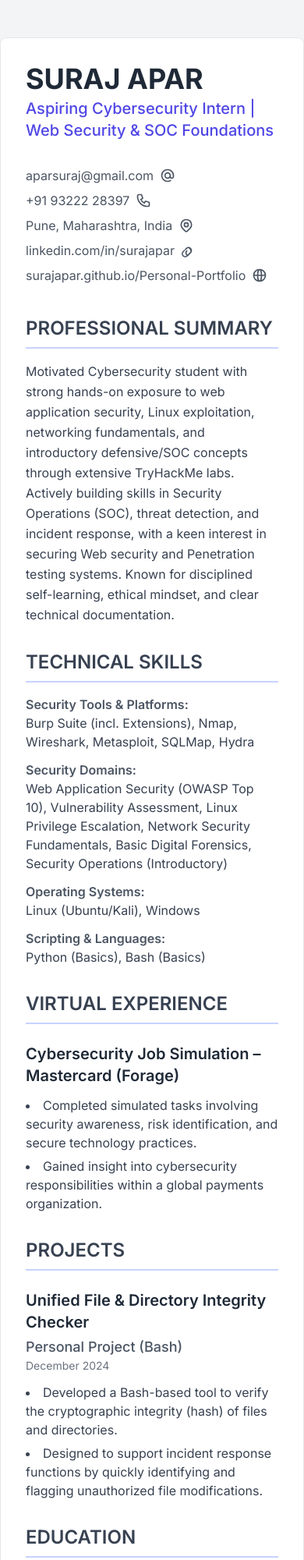
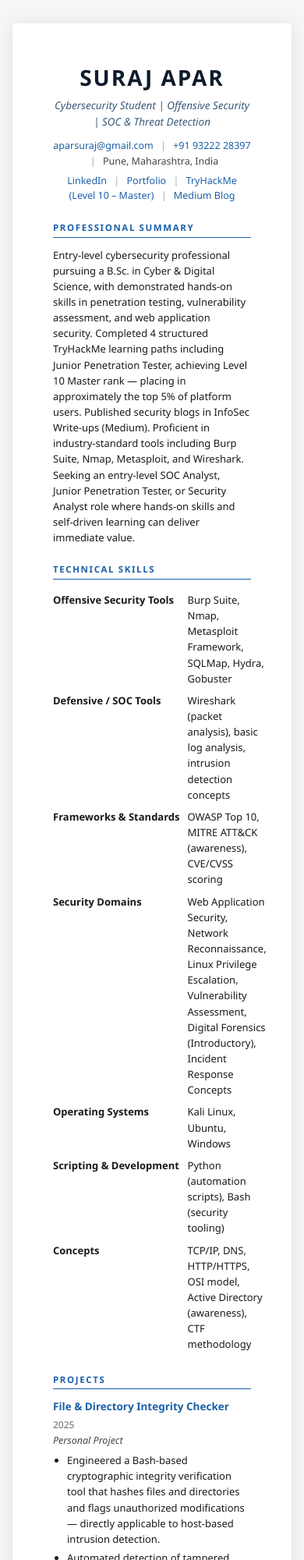
Before and after one commit to surajapar/surajapar.github.io, a plain HTML site: page resume.html in a window 390 px wide. Shown: the top 2000 px of the page at 78% size. Drawn offline with nearby package versions, Linux system fonts and the light colour scheme.

Commit message:
resume update

```diff
--- a/resume.html
+++ b/resume.html
@@ -1,205 +1,299 @@
 <!DOCTYPE html>
 <html lang="en">
 <head>
-    <meta charset="UTF-8">
-    <meta name="viewport" content="width=device-width, initial-scale=1.0">
+  <meta charset="UTF-8" />
+  <meta name="viewport" content="width=device-width, initial-scale=1.0" />
   <title>Suraj Apar - Cybersecurity Resume</title>
-    <!-- Importing Tailwind CSS -->
-    <script src="https://cdn.tailwindcss.com"></script>
-    <!-- Importing Inter font -->
-    <link rel="preconnect" href="https://fonts.googleapis.com">
-    <link rel="preconnect" href="https://fonts.gstatic.com" crossorigin>
-    <link href="https://fonts.googleapis.com/css2?family=Inter:wght@400;500;600;700&display=swap" rel="stylesheet">
   <style>
-        /* Applying Inter as the default font */
+    *, *::before, *::after { box-sizing: border-box; margin: 0; padding: 0; }
+
     body {
-            font-family: 'Inter', sans-serif;
+      font-family: 'Segoe UI', Arial, sans-serif;
+      font-size: 14px;
+      line-height: 1.55;
+      color: #1a1a1a;
+      background: #f4f6f8;
+      padding: 30px 16px;
     }
-        /* Simple print styles to optimize for printing */
-        @media print {
-            body {
-                font-size: 10pt;
+
+    .page {
+      max-width: 820px;
+      margin: 0 auto;
+      background: #fff;
+      padding: 48px 52px;
+      box-shadow: 0 2px 18px rgba(0,0,0,0.10);
     }
-            .no-print {
-                display: none;
+
+    /* ── Header ── */
+    .header { text-align: center; margin-bottom: 22px; }
+    .header h1 {
+      font-size: 28px;
+      font-weight: 700;
+      letter-spacing: 2px;
+      text-transform: uppercase;
+      color: #0d1b2a;
+      margin-bottom: 4px;
     }
-            .resume-container {
-                box-shadow: none;
-                margin: 0;
-                max-width: 100%;
-                border: none;
+    .header .subtitle {
+      font-size: 13.5px;
+      color: #3a5a7c;
+      font-style: italic;
+      margin-bottom: 10px;
     }
-            a {
-                text-decoration: none;
-                color: inherit;
+    .contact-line {
+      font-size: 12.5px;
+      color: #444;
+      margin-bottom: 6px;
     }
+    .contact-line a { color: #1a5fa8; text-decoration: none; }
+    .contact-line a:hover { text-decoration: underline; }
+    .contact-line span { margin: 0 6px; color: #aaa; }
+
+    /* ── Section ── */
+    .section { margin-top: 22px; }
+    .section-title {
+      font-size: 11.5px;
+      font-weight: 700;
+      letter-spacing: 1.6px;
+      text-transform: uppercase;
+      color: #1a5fa8;
+      border-bottom: 1.5px solid #1a5fa8;
+      padding-bottom: 3px;
+      margin-bottom: 12px;
+    }
+
+    /* ── Entry block ── */
+    .entry { margin-bottom: 14px; }
+    .entry-header {
+      display: flex;
+      justify-content: space-between;
+      align-items: baseline;
+      flex-wrap: wrap;
+      gap: 4px;
+    }
+    .entry-title { font-weight: 700; font-size: 13.5px; color: #0d1b2a; }
+    .entry-title a { color: #1a5fa8; text-decoration: none; }
+    .entry-title a:hover { text-decoration: underline; }
+    .entry-org { font-size: 12.5px; color: #444; font-style: italic; }
+    .entry-date { font-size: 12px; color: #666; white-space: nowrap; }
+
+    ul.bullets {
+      margin: 6px 0 0 18px;
+      list-style: disc;
+    }
+    ul.bullets li { margin-bottom: 4px; font-size: 13px; }
+
+    /* ── Skills grid ── */
+    .skills-table { width: 100%; border-collapse: collapse; }
+    .skills-table td {
+      vertical-align: top;
+      padding: 4px 6px 4px 0;
+      font-size: 13px;
+    }
+    .skills-table td:first-child {
+      font-weight: 700;
+      color: #1a1a1a;
+      white-space: nowrap;
+      padding-right: 10px;
+      width: 220px;
+    }
+
+    /* ── Certs ── */
+    ul.certs { margin: 0 0 0 18px; list-style: disc; }
+    ul.certs li { margin-bottom: 5px; font-size: 13px; }
+
+    /* ── Languages ── */
+    .langs { font-size: 13px; color: #333; }
+    .langs span { margin: 0 8px; color: #bbb; }
+
+    /* ── Footer disclaimer ── */
+    .disclaimer {
+      margin-top: 28px;
+      font-size: 11.5px;
+      color: #888;
+      text-align: center;
+      font-style: italic;
     }
   </style>
 </head>
-<body class="bg-gray-100">
+<body>
+<div class="page">
 
-    <!-- Main Resume Container -->
-    <main class="resume-container max-w-4xl mx-auto p-8 sm:p-12 my-12 bg-white shadow-xl rounded-lg border border-gray-200">
-
-        <!-- Header Section -->
-        <header class="flex flex-col sm:flex-row sm:justify-between sm:items-center">
-            <!-- Left Column: Name and Title -->
-            <div>
-                <h1 class="text-4xl sm:text-5xl font-bold text-gray-800">SURAJ APAR</h1>
-                <h2 class="text-xl sm:text-2xl font-medium text-indigo-600 mt-1">
-                    Aspiring Cybersecurity Intern | Web Security & SOC Foundations
-                </h2>
+  <!-- ════ HEADER ════ -->
+  <div class="header">
+    <h1>Suraj Apar</h1>
+    <div class="subtitle">Cybersecurity Student | Offensive Security | SOC &amp; Threat Detection</div>
+    <div class="contact-line">
+      <a href="mailto:aparsuraj@gmail.com">aparsuraj@gmail.com</a>
+      <span>|</span>
+      <a href="tel:+919322228397">+91 93222 28397</a>
+      <span>|</span>
+      Pune, Maharashtra, India
+    </div>
+    <div class="contact-line">
+      <a href="https://linkedin.com/in/surajapar" target="_blank">LinkedIn</a>
+      <span>|</span>
+      <a href="https://surajapar.github.io/Personal-Portfolio" target="_blank">Portfolio</a>
+      <span>|</span>
+      <a href="https://tryhackme.com/p/surajapar" target="_blank">TryHackMe (Level 10 – Master)</a>
+      <span>|</span>
+      <a href="https://surajapar.medium.com/" target="_blank">Medium Blog</a>
+    </div>
   </div>
 
-            <!-- Right Column: Contact Info (better layout for stacking) -->
-            <div class="mt-6 sm:mt-0 sm:text-right">
-                <a href="mailto:aparsuraj@gmail.com" class="flex items-center justify-start sm:justify-end text-gray-600 hover:text-indigo-600 transition-colors mt-2">
-                    <span>aparsuraj@gmail.com</span>
-                    <svg xmlns="http://www.w3.org/2000/svg" class="w-5 h-5 ml-2 shrink-0" fill="none" viewBox="0 0 24 24" stroke="currentColor" stroke-width="2">
-                        <path stroke-linecap="round" stroke-linejoin="round" d="M16 12a4 4 0 10-8 0 4 4 0 008 0zm0 0v1.5a2.5 2.5 0 005 0V12a9 9 0 10-9 9m4.5-1.206a8.959 8.959 0 01-4.5 1.206" />
-                    </svg>
-                </a>
-                <a href="tel:+919322228397" class="flex items-center justify-start sm:justify-end text-gray-600 hover:text-indigo-600 transition-colors mt-2">
-                    <span>+91 93222 28397</span>
-                    <svg xmlns="http://www.w3.org/2000/svg" class="w-5 h-5 ml-2 shrink-0" fill="none" viewBox="0 0 24 24" stroke="currentColor" stroke-width="2">
-                        <path stroke-linecap="round" stroke-linejoin="round" d="M3 5a2 2 0 012-2h3.28a1 1 0 01.948.684l1.498 4.493a1 1 0 01-.502 1.212l-2.257 1.13a11.042 11.042 0 005.516 5.516l1.13-2.257a1 1 0 011.212-.502l4.493 1.498a1 1 0 01.684.949V19a2 2 0 01-2 2h-1C9.716 21 3 14.284 3 6V5z" />
-                    </svg>
-                </a>
-                <p class="flex items-center justify-start sm:justify-end text-gray-600 mt-2">
-                    <span>Pune, Maharashtra, India</span>
-                    <svg xmlns="http://www.w3.org/2000/svg" class="w-5 h-5 ml-2 shrink-0" fill="none" viewBox="0 0 24 24" stroke="currentColor" stroke-width="2">
-                        <path stroke-linecap="round" stroke-linejoin="round" d="M17.657 16.657L13.414 20.9a1.998 1.998 0 01-2.827 0l-4.244-4.243a8 8 0 1111.314 0z" />
-                        <path stroke-linecap="round" stroke-linejoin="round" d="M15 11a3 3 0 11-6 0 3 3 0 016 0z" />
-                    </svg>
+  <!-- ════ PROFESSIONAL SUMMARY ════ -->
+  <div class="section">
+    <div class="section-title">Professional Summary</div>
+    <p style="font-size:13px;">
+      Entry-level cybersecurity professional pursuing a B.Sc. in Cyber &amp; Digital Science, with demonstrated hands-on skills in penetration testing, vulnerability assessment, and web application security. Completed 4 structured TryHackMe learning paths including Junior Penetration Tester, achieving Level 10 Master rank — placing in approximately the top 5% of platform users. Published security blogs in InfoSec Write-ups (Medium). Proficient in industry-standard tools including Burp Suite, Nmap, Metasploit, and Wireshark. Seeking an entry-level SOC Analyst, Junior Penetration Tester, or Security Analyst role where hands-on skills and self-driven learning can deliver immediate value.
     </p>
-                <a href="https://linkedin.com/in/surajapar" target="_blank" rel="noopener noreferrer" class="flex items-center justify-start sm:justify-end text-gray-600 hover:text-indigo-600 transition-colors mt-2">
-                    <span>linkedin.com/in/surajapar</span>
-                    <svg xmlns="http://www.w3.org/2000/svg" class="w-5 h-5 ml-2 shrink-0" fill="none" viewBox="0 0 24 24" stroke="currentColor" stroke-width="2">
-                         <path stroke-linecap="round" stroke-linejoin="round" d="M13.19 8.688a4.5 4.5 0 011.242 7.244l-4.5 4.5a4.5 4.5 0 01-6.364-6.364l1.757-1.757m1.5-1.5l1.757-1.757a4.5 4.5 0 016.364 6.364l-4.5 4.5a4.5 4.5 0 01-1.242-7.244" />
-                    </svg>
-                </a>
-                <a href="https://surajapar.github.io/Personal-Portfolio" target="_blank" rel="noopener noreferrer" class="flex items-center justify-start sm:justify-end text-gray-600 hover:text-indigo-600 transition-colors mt-2">
-                    <span>surajapar.github.io/Personal-Portfolio</span>
-                    <svg xmlns="http://www.w3.org/2000/svg" class="w-5 h-5 ml-2 shrink-0" fill="none" viewBox="0 0 24 24" stroke="currentColor" stroke-width="2">
-                        <path stroke-linecap="round" stroke-linejoin="round" d="M21 12a9 9 0 01-9 9m9-9a9 9 0 00-9-9m9 9H3m9 9a9 9 0 01-9-9m9 9c1.657 0 3-4.03 3-9s-1.343-9-3-9m0 18c-1.657 0-3-4.03-3-9s1.343-9 3-9m-9 9a9 9 0 019-9" />
-                    </svg>
-                </a>
   </div>
-        </header>
 
-        <!-- Professional Summary Section -->
-        <section class="mt-10">
-            <h3 class="text-2xl font-semibold text-gray-700 pb-2 border-b-2 border-indigo-200">
-                PROFESSIONAL SUMMARY
-            </h3>
-            <p class="text-gray-700 leading-relaxed mt-4">
-                Motivated Cybersecurity student with strong hands-on exposure to web application security, Linux exploitation, networking fundamentals, and introductory defensive/SOC concepts through extensive TryHackMe labs. Actively building skills in Security Operations (SOC), threat detection, and incident response, with a keen interest in securing Web security and Penetration testing systems. Known for disciplined self-learning, ethical mindset, and clear technical documentation.
-            </p>
-        </section>
+  <!-- ════ TECHNICAL SKILLS ════ -->
+  <div class="section">
+    <div class="section-title">Technical Skills</div>
+    <table class="skills-table">
+      <tr>
+        <td>Offensive Security Tools</td>
+        <td>Burp Suite, Nmap, Metasploit Framework, SQLMap, Hydra, Gobuster</td>
+      </tr>
+      <tr>
+        <td>Defensive / SOC Tools</td>
+        <td>Wireshark (packet analysis), basic log analysis, intrusion detection concepts</td>
+      </tr>
+      <tr>
+        <td>Frameworks &amp; Standards</td>
+        <td>OWASP Top 10, MITRE ATT&amp;CK (awareness), CVE/CVSS scoring</td>
+      </tr>
+      <tr>
+        <td>Security Domains</td>
+        <td>Web Application Security, Network Reconnaissance, Linux Privilege Escalation, Vulnerability Assessment, Digital Forensics (Introductory), Incident Response Concepts</td>
+      </tr>
+      <tr>
+        <td>Operating Systems</td>
+        <td>Kali Linux, Ubuntu, Windows</td>
+      </tr>
+      <tr>
+        <td>Scripting &amp; Development</td>
+        <td>Python (automation scripts), Bash (security tooling)</td>
+      </tr>
+      <tr>
+        <td>Concepts</td>
+        <td>TCP/IP, DNS, HTTP/HTTPS, OSI model, Active Directory (awareness), CTF methodology</td>
+      </tr>
+    </table>
+  </div>
 
-        <!-- Technical Skills Section -->
-        <section class="mt-8">
-            <h3 class="text-2xl font-semibold text-gray-700 pb-2 border-b-2 border-indigo-200">
-                TECHNICAL SKILLS
-            </h3>
-            <div class="mt-4 space-y-3">
-                <div class="flex flex-col sm:flex-row">
-                    <strong class="w-full sm:w-48 font-semibold text-gray-600 shrink-0">Security Tools & Platforms:</strong>
-                    <span class="text-gray-700">Burp Suite (incl. Extensions), Nmap, Wireshark, Metasploit, SQLMap, Hydra</span>
+  <!-- ════ PROJECTS ════ -->
+  <div class="section">
+    <div class="section-title">Projects</div>
+    <div class="entry">
+      <div class="entry-header">
+        <span class="entry-title">
+          <a href="https://github.com/surajapar/integrity_checker" target="_blank">File &amp; Directory Integrity Checker</a>
+        </span>
+        <span class="entry-date">2025</span>
       </div>
-                <div class="flex flex-col sm:flex-row">
-                    <strong class="w-full sm:w-48 font-semibold text-gray-600 shrink-0">Security Domains:</strong>
-                    <span class="text-gray-700">Web Application Security (OWASP Top 10), Vulnerability Assessment, Linux Privilege Escalation, Network Security Fundamentals, Basic Digital Forensics, Security Operations (Introductory)</span>
-                </div>
-                <div class="flex flex-col sm:flex-row">
-                    <strong class="w-full sm:w-48 font-semibold text-gray-600 shrink-0">Operating Systems:</strong>
-                    <span class="text-gray-700">Linux (Ubuntu/Kali), Windows</span>
-                </div>
-                <div class="flex flex-col sm:flex-row">
-                    <strong class="w-full sm:w-48 font-semibold text-gray-600 shrink-0">Scripting & Languages:</strong>
-                    <span class="text-gray-700"> Python (Basics), Bash (Basics)</span>
+      <div class="entry-org">Personal Project</div>
+      <ul class="bullets">
+        <li>Engineered a Bash-based cryptographic integrity verification tool that hashes files and directories and flags unauthorized modifications — directly applicable to host-based intrusion detection.</li>
+        <li>Automated detection of tampered files using SHA-256 hashing, reducing manual verification effort by ~60–70% (estimated).</li>
+        <li>Designed tool output to mirror incident response workflows, producing structured alerts consumable by a SOC analyst during a live investigation.</li>
+        <li>Demonstrates core skills: Bash scripting, file system forensics, security automation, and understanding of integrity-based detection.</li>
+      </ul>
     </div>
   </div>
-        </section>
 
-        <!-- Experience Section -->
-        <section class="mt-8">
-            <h3 class="text-2xl font-semibold text-gray-700 pb-2 border-b-2 border-indigo-200">
-                VIRTUAL EXPERIENCE
-            </h3>
-            <div class="mt-6">
-                <h4 class="text-xl font-semibold text-gray-800">Cybersecurity Job Simulation – Mastercard (Forage)</h4>
-                    <!-- Date was not specified for this role in the PDF -->
+  <!-- ════ SECURITY RESEARCH & PUBLICATIONS ════ -->
+  <div class="section">
+    <div class="section-title">Security Research &amp; Publications</div>
+    <div class="entry">
+      <div class="entry-header">
+        <span class="entry-title">Technical Author — InfoSec Write-ups (Medium)</span>
+        <span class="entry-date">2025</span>
       </div>
-                <ul class="mt-3 list-disc list-inside text-gray-700 space-y-1.5">
-                    <li> Completed simulated tasks involving security awareness, risk identification, and secure technology practices.</li>
-                    <li> Gained insight into cybersecurity responsibilities within a global payments organization.</li>
+      <ul class="bullets">
+        <li>Published <a href="https://infosecwriteups.com/before-you-touch-nmap-networking-fundamentals-every-beginner-must-understand-b65ea907ca87" target="_blank">"Before You Touch Nmap: Networking Fundamentals Every Beginner Must Understand"</a> — covering TCP/IP, subnetting, OSI model, DNS, and their relevance to network reconnaissance; received engagement from the InfoSec Write-ups community.</li>
+        <li>Published <a href="https://infosecwriteups.com/assessment-methodologies-vulnerability-assessment-ctf-1-ejpt-ine-f487e0b2cef5" target="_blank">"Vulnerability Assessment CTF-1 – eJPT (INE)"</a> — documented web enumeration, hidden endpoint discovery, and vulnerability identification methodology used in a structured assessment simulation.</li>
+        <li>Technical writing demonstrates ability to produce clear, structured security documentation — a core deliverable in both penetration testing (reports) and SOC (incident reports) roles.</li>
       </ul>
     </div>
-        </section>
+  </div>
 
-        <!-- Projects Section -->
-        <section class="mt-8">
-            <h3 class="text-2xl font-semibold text-gray-700 pb-2 border-b-2 border-indigo-200">
-                PROJECTS
-            </h3>
-            <div class="mt-6">
-                <h4 class="text-xl font-semibold text-gray-800">Unified File & Directory Integrity Checker</h4>
-                <div class="flex flex-col sm:flex-row sm:justify-between sm:items-center mt-1">
-                    <p class="text-lg font-medium text-gray-600">Personal Project (Bash)</p>
-                    <p class="text-sm text-gray-500 sm:text-right">December 2024</p>
+  <!-- ════ TRYHACKME ════ -->
+  <div class="section">
+    <div class="section-title">Hands-On Lab Training — TryHackMe</div>
+    <div class="entry">
+      <div class="entry-header">
+        <span class="entry-title">Platform Rank: Level 10 – 0xB [Master] — TryHackMe</span>
+        <span class="entry-date">2024 – 2025</span>
       </div>
-                <ul class="mt-3 list-disc list-inside text-gray-700 space-y-1.5">
-                    <li>Developed a Bash-based tool to verify the cryptographic integrity (hash) of files and directories.</li>
-                    <li>Designed to support incident response functions by quickly identifying and flagging unauthorized file modifications.</li>
+      <ul class="bullets">
+        <li>Completed Junior Penetration Tester path: covered reconnaissance, exploitation, post-exploitation, web hacking, and report writing across 40+ guided rooms.</li>
+        <li>Completed Web Fundamentals path: OWASP Top 10 vulnerabilities (SQLi, XSS, IDOR, broken auth), BurpSuite interception, and web enumeration techniques.</li>
+        <li>Completed Cyber Security 101 path: SOC fundamentals, threat intelligence, SIEM concepts, log analysis, and incident triage workflows.</li>
+        <li>Completed Pre-Security path: networking (TCP/IP, DNS, HTTP), Linux command line, and Windows Active Directory fundamentals.</li>
+        <li>Master rank places in approximately the top 5% of TryHackMe's active user base — demonstrating consistent, measurable skill progression.</li>
       </ul>
     </div>
-        </section>
+  </div>
 
-        <!-- Education Section -->
-        <section class="mt-8">
-            <h3 class="text-2xl font-semibold text-gray-700 pb-2 border-b-2 border-indigo-200">
-                EDUCATION
-            </h3>
-            <div class="mt-6">
-                <h4 class="text-xl font-semibold text-gray-800">B.Sc. Cyber and Digital Science</h4>
-                <div class="flex flex-col sm:flex-row sm:justify-between sm:items-start mt-1">
-                    <p class="text-lg font-medium text-gray-600 max-w-[80%]">Dr. D. Y. Patil Arts, Commerce & Science College, Pimpri, Pune, India 411018</p>
-                    <p class="text-sm text-gray-500 sm:text-right mt-1 sm:mt-0 shrink-0">Expected: May 2028</p>
+  <!-- ════ EXPERIENCE ════ -->
+  <div class="section">
+    <div class="section-title">Experience</div>
+    <div class="entry">
+      <div class="entry-header">
+        <span class="entry-title">Cybersecurity Analyst Simulation — Mastercard (via Forage)</span>
+        <span class="entry-date">2025</span>
       </div>
-                <p class="mt-2 text-gray-700">First Year SGPA: 8.18</p>
+      <ul class="bullets">
+        <li>Completed a job simulation modelling the cybersecurity team responsibilities at a global payment technology company.</li>
+        <li>Analyzed simulated phishing emails to identify social engineering tactics and produced a security awareness training document targeting non-technical employees.</li>
+        <li>Assessed organizational security risks and proposed controls — mirroring real-world security analyst workflows.</li>
+      </ul>
     </div>
-        </section>
+  </div>
 
-        <!-- Certifications Section -->
-        <section class="mt-8">
-            <h3 class="text-2xl font-semibold text-gray-700 pb-2 border-b-2 border-indigo-200">
-                CERTIFICATIONS
-            </h3>
-            <ul class="mt-4 list-disc list-inside text-gray-700 space-y-2">
-                <li>Junior Penetration Tester (Learning Path) – TryHackMe (2025)</li>
-                <li>Web Fundamentals (Learning Path) – TryHackMe (2025)</li>
-                <li>Cyber Security 101 (Learning Path) – TryHackMe (2025)</li>
-                <li>Pre-Security (Learning Path) – TryHackMe (2025)</li>
-                <li>Cybersecurity Terminology | LinkedIn Learning (2024)</li>
-                <li>Introduction to Cybersecurity | Cisco Networking Academy (2024)</li>
+  <!-- ════ CERTIFICATIONS ════ -->
+  <div class="section">
+    <div class="section-title">Certifications</div>
+    <ul class="certs">
+      <li><strong>Junior Penetration Tester Learning Path</strong> — TryHackMe | 2025</li>
+      <li><strong>Web Fundamentals Learning Path</strong> — TryHackMe | 2025</li>
+      <li><strong>Cyber Security 101 Learning Path</strong> — TryHackMe | 2025</li>
+      <li><strong>Pre-Security Learning Path</strong> — TryHackMe | 2025</li>
+      <li><strong>Introduction to Cybersecurity</strong> — Cisco Networking Academy | 2024</li>
+      <li><strong>Cybersecurity Terminology</strong> — LinkedIn Learning | 2024</li>
     </ul>
-        </section>
+  </div>
 
-        <!-- Languages Section -->
-        <section class="mt-8">
-            <h3 class="text-2xl font-semibold text-gray-700 pb-2 border-b-2 border-indigo-200">
-                LANGUAGES
-            </h3>
-            <ul class="mt-4 list-disc list-inside text-gray-700 space-y-2">
-                <li>Marathi – Professional Proficiency</li>
-                <li>English – Working Proficiency</li>
-                <li>Hindi – Working Proficiency</li>
-            </ul>
-            <br><p class="mt-4 list-disc list-inside text-gray-700 space-y-2" style="text-align: center;">All security activities were performed in legal, controlled learning environments</p>
-        </section>
-    </main>
+  <!-- ════ EDUCATION ════ -->
+  <div class="section">
+    <div class="section-title">Education</div>
+    <div class="entry">
+      <div class="entry-header">
+        <span class="entry-title">B.Sc. in Cyber &amp; Digital Science</span>
+        <span class="entry-date">Expected 2028</span>
+      </div>
+      <div class="entry-org">Dr. D.Y. Patil Arts, Commerce &amp; Science College, Pune</div>
+      <div style="font-size:12.5px;color:#555;margin-top:2px;font-style:italic;">Affiliated to Savitribai Phule Pune University</div>
+    </div>
+  </div>
 
+  <!-- ════ LANGUAGES ════ -->
+  <div class="section">
+    <div class="section-title">Languages</div>
+    <div class="langs">
+      Marathi (Professional)
+      <span>|</span>
+      English (Working)
+      <span>|</span>
+      Hindi (Working)
+    </div>
+  </div>
 
+  <div class="disclaimer">All security activities were conducted in legal, authorized, and controlled learning environments.</div>
+
+</div>
 </body>
 </html>
```
Also changed, not shown: 2 other files. Lines whose indentation alone changed are shown as unchanged.
